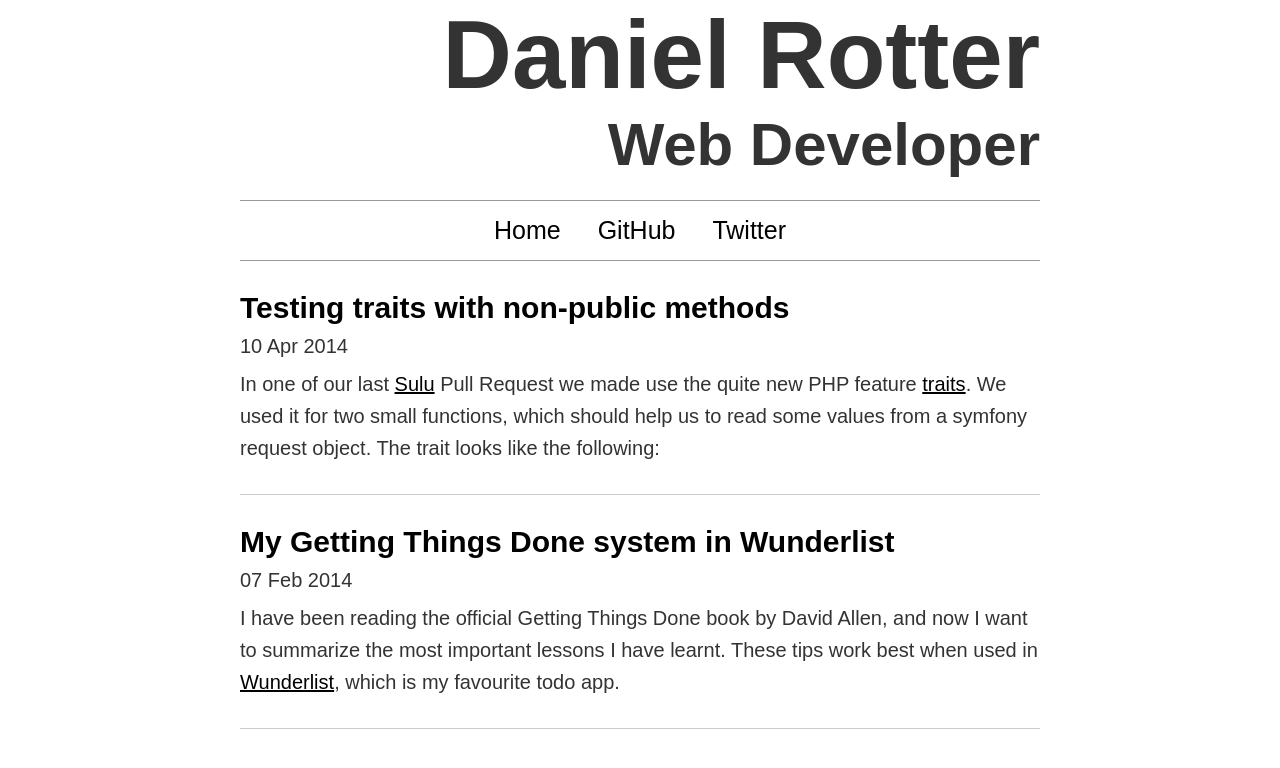
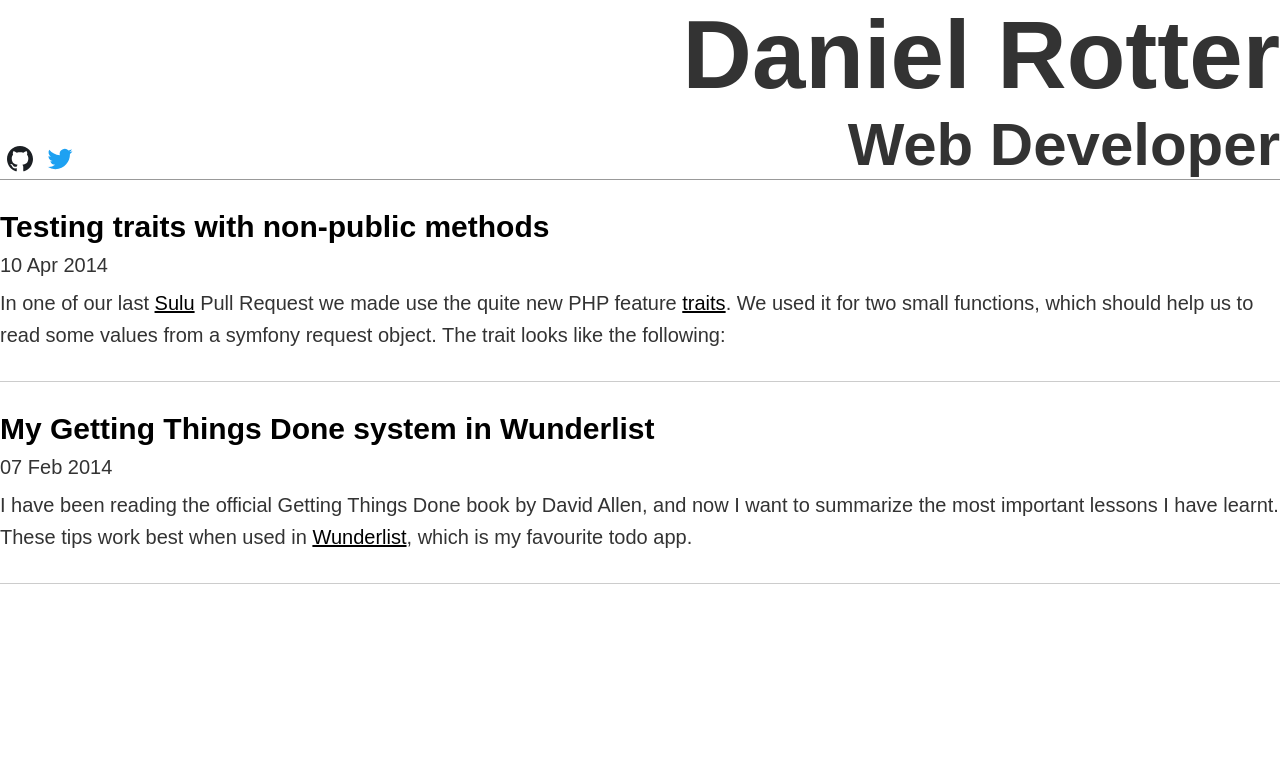
Before and after one commit to danrot/danrot.github.io, a Jekyll site: the page built from index.html, in a window 1280 px wide. Shown: the top 768 px of the page. Built offline with Jekyll 4.4.1, drawn with Linux system fonts in a browser that asks for light colours.

Commit message:
Get rid of navigation and link to social media using logos

```diff
--- a/_layouts/master.html
+++ b/_layouts/master.html
@@ -10,15 +10,18 @@
     </head>
     <body>
         <div id="header">
-            <h1>Daniel Rotter</h1>
-            <h2>Web Developer</h2>
-        </div>
-        <div id="navigation">
-            <ul>
-                <li><a href="/">Home</a></li>
-                <li><a href="https://www.github.com/danrot">GitHub</a></li>
-                <li><a href="https://www.twitter.com/danrot90">Twitter</a></li>
-            </ul>
+            <a href="/" class="home-link">
+                <h1>Daniel Rotter</h1>
+                <h2>Web Developer</h2>
+            </a>
+            <div class="social-links">
+                <a href="https://www.github.com/danrot" class="social-link github-link">
+                    <img src="images/github.svg" />
+                </a>
+                <a href="https://www.twitter.com/danrot90" class="social-link twitter-link">
+                    <img src="images/twitter.svg" />
+                </a>
+            </div>
         </div>
         <div id="content">
             {{ content }}
--- a/css/style.css
+++ b/css/style.css
@@ -5,9 +5,6 @@
 }
 
 body {
-    width: 800px;
-    margin: 0 auto 0 auto;
-
     color: #333;
     font-family: Arial, sans-serif;
 }
@@ -17,52 +14,49 @@ a {
     text-decoration: underline;
 }
 
+.home-link {
+    color: #333;
+    text-decoration: none;
+}
+
+.social-links {
+    display: flex;
+    margin-top: -40px;
+}
+
+.social-link {
+    display: flex;
+    align-items: center;
+    justify-content: center;
+    height: 40px;
+    width: 40px;
+}
+
+.twitter-link img {
+    height: 40px;
+}
+
+.github-link img {
+    height: 26px;
+}
+
+h1 {
+    font-size: 96px;
+    text-decoration: none;
+}
+
+h2 {
+    font-size: 60px;
+    text-decoration: none;
+}
+
 /* Header */
 #header {
-    height: 200px;
-
     border-bottom: 1px #999 solid;
 }
 
 #header {
     text-align: right;
-}
-
-#header h1 {
-    font-size: 96px;
-}
-
-#header h2 {
-    font-size: 60px;
-}
-
-/* Navigation */
-#navigation {
-    padding: 15px 0 15px 0;
-
-    border-bottom: 1px #999 solid;
-
-    font-size: 25px;
-}
-
-#navigation ul {
-    text-align: center;
-}
-
-#navigation ul li {
-    display: inline;
-
-    margin-right: 30px;
-
-    list-style-type: none;
-}
-
-#navigation ul li:last-child {
-    margin-right: 0px;
-}
-
-#navigation ul li a {
-    text-decoration: none;
 }
 
 /* Content */
```
Also changed, not shown: images/github.svg (added), images/twitter.svg (added).
